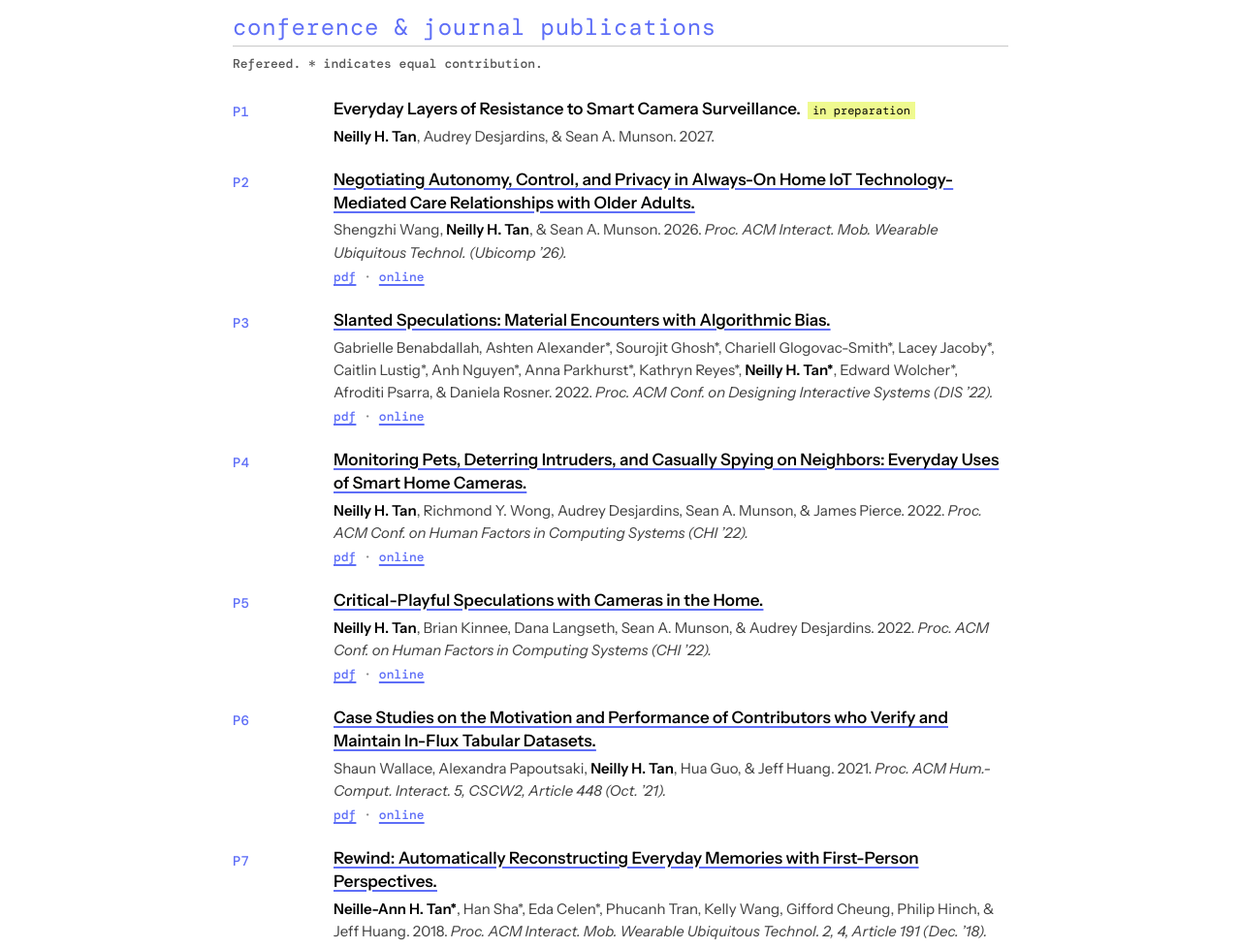
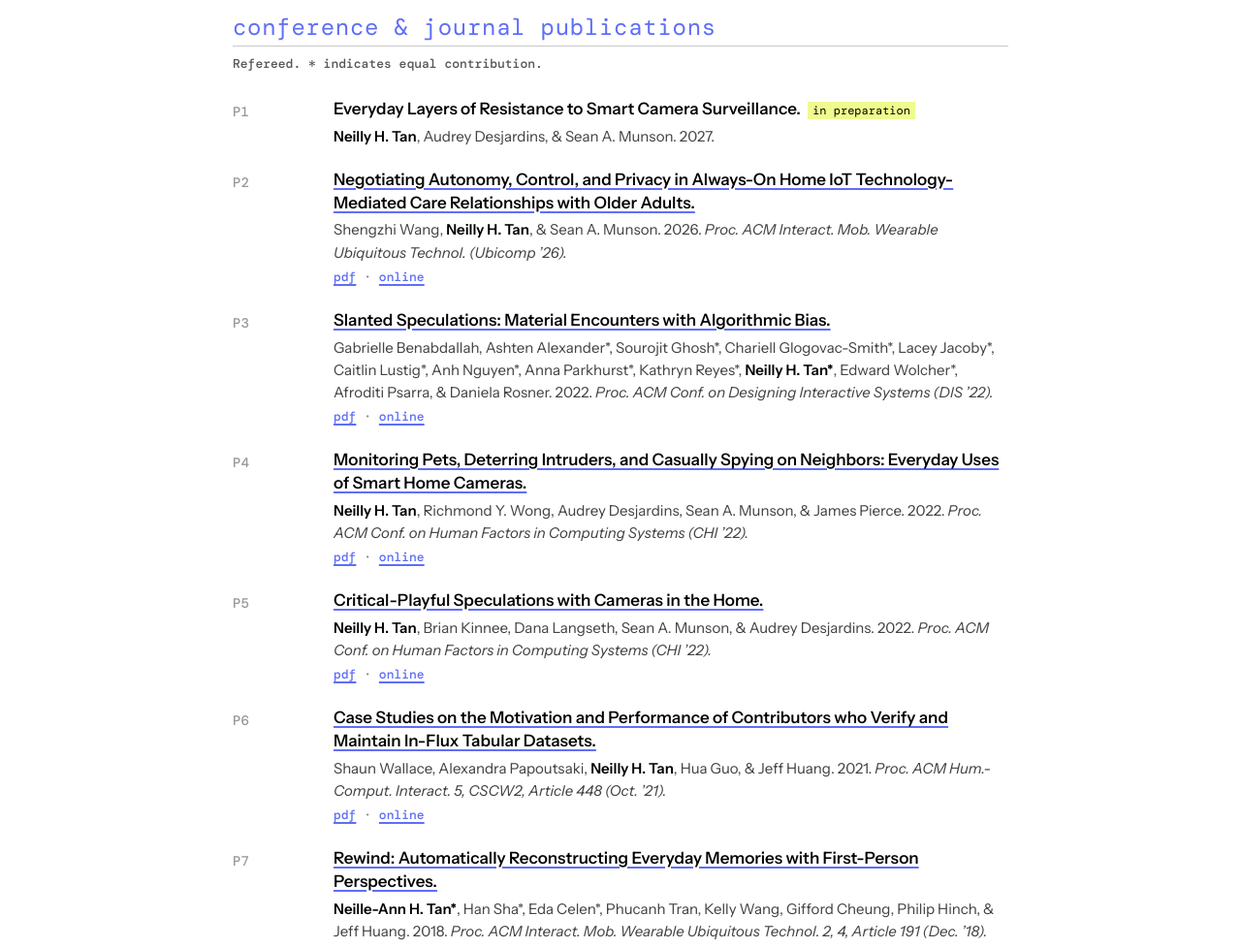
Before and after one commit to neillytan/neillytan.github.io, a Jekyll site: the page built from publications.html, in a window 1280 px wide and 1400 px high. Shown: the part 290-1268 px from the top of the window at 97% size. Built offline with Jekyll 4.4.1, drawn with Linux system fonts in a browser that asks for light colours; some web fonts are replaced.

Commit message:
Publications: gray out P/W labels
Co-Authored-By: Claude Opus 5.5 <noreply@anthropic.com>

```diff
--- a/assets/css/style.css
+++ b/assets/css/style.css
@@ -127,6 +127,8 @@ p { margin: 0 0 1rem; }
 .pub-meta strong { font-weight: 600; color: var(--text); }
 .pub-status { font-family: var(--heading-font); font-size: 12px; font-weight: 400; background: var(--highlight); color: var(--text); padding: 1px 5px; margin-left: 4px; white-space: nowrap; }
 
+.pubs:not(.teach) .pub-id { color: #999; }
+
 /* teaching */
 .teach .pub-list { grid-template-columns: 160px minmax(0, 1fr); }
 .teach .pub-id { font-size: 12px; padding-top: 4px; line-height: 1.6; }
```
